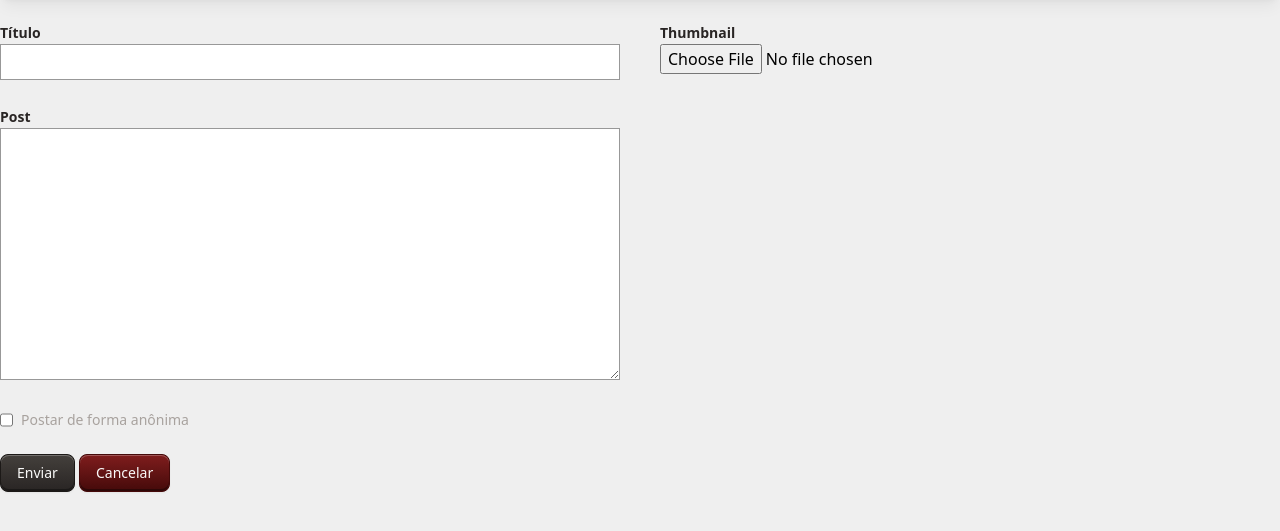
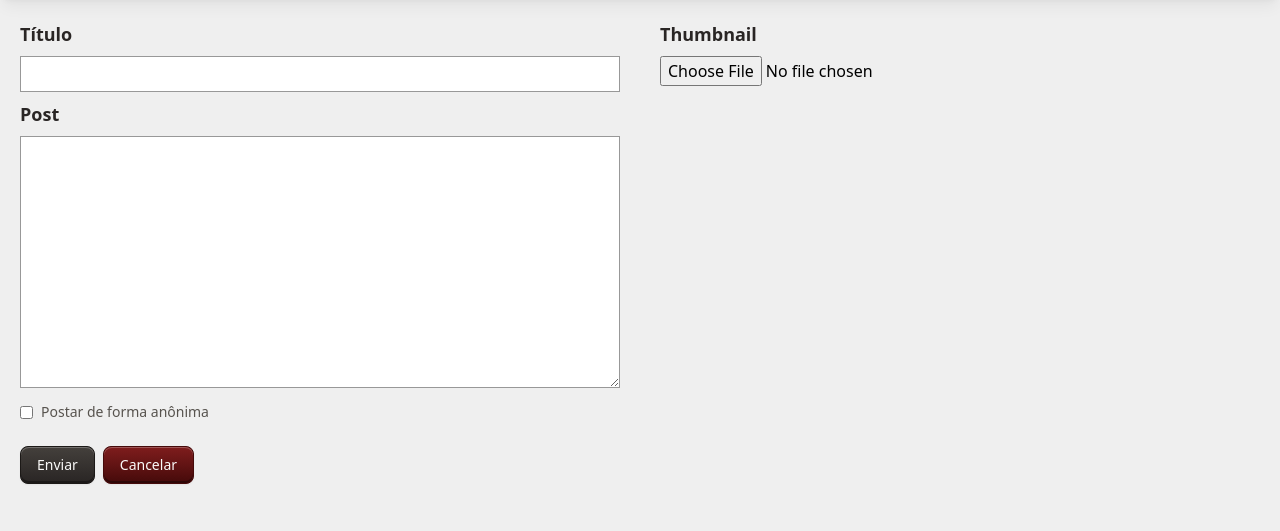
Before and after one commit to helgg/project_factorio, a Django app: template app/templates/edit_blog.html in a window 1280 px wide. Shown: the part 54-585 px from the top of the page. Run offline with Django 4.2, Linux system fonts and the light colour scheme; the template is opened without the code that fills it: values that come from a table or form of the project are taken from there, others are empty; some libraries are stand-ins or nearby versions.

Commit message:
Ajustes da model, e telas de edicao de postagem

```diff
--- a/app/templates/edit_blog.html
+++ b/app/templates/edit_blog.html
@@ -3,62 +3,62 @@
 
 
 <div class="max-w-screen-xl mx-auto">
-
-
     <form action="" method="post" enctype="multipart/form-data" class="my-5">
-
         {% csrf_token %}
-        <div class="grid grid-cols-2 gap-10">
+        <div class="px-5">
+            <div class=" grid grid-cols-1 md:grid-cols-2 gap-10">
                 <div>
                     <!-- Campo Título -->
-                <label class="font-sans antialiased text-sm text-stone-800 dark:text-black font-semibold">Título</label>
-                <div class="relative w-full custom-form">
+                    <label
+                        class="block font-sans text-lg text-stone-800 dark:text-black font-semibold mb-2">Título</label>
+                    <div class="relative w-full custom-form mb-2">
                         {{ forms.title }}
                     </div>
 
-                <br>
-
                     <!-- Campo Post -->
-                <label class="font-sans antialiased text-sm text-stone-800 dark:text-black font-semibold">Post</label>
-                <div class="relative w-full custom-form">
+                    <label
+                        class="block font-sans text-lg text-stone-800 dark:text-black font-semibold mb-2">Post</label>
+                    <div class="relative w-full custom-form mb-2">
                         {{ forms.content }}
                     </div>
 
-                <br>
+                    <!-- Escolha de postagem anônima -->
+                    <div class="flex items-center mb-2">
+                        <input type="checkbox" id="anonymous" name="anonymous" class="mr-2" {% if blog.is_anonymous %}
+                            checked {% endif %}>
+                        <label class="font-sans text-sm text-stone-600 dark:text-black font-medium">Postar de forma
+                            anônima</label>
+                    </div>
+
                 </div>
 
                 <div>
                     <!-- Campo Thumbnail -->
                     <label
-                    class="font-sans antialiased text-sm text-stone-800 dark:text-black font-semibold">Thumbnail</label>
-                <div class="relative w-fulls">
+                        class="block font-sans text-lg text-stone-800 dark:text-black font-semibold mb-2">Thumbnail</label>
+                    <div class="relative w-full mb-6">
                         {{ forms.thumbnail }}
                         {% if blog.thumbnail %}
-                    <img src="{{ blog.thumbnail.url }}" class="w-64 h-full object-cover my-5" alt="thumbnail">
+                        <img src="{{ blog.thumbnail.url }}"
+                            class="w-full h-64 object-cover my-5 rounded-lg shadow-sm object-top" alt="thumbnail">
                         {% endif %}
                     </div>
                 </div>
             </div>
-
-        <!-- Escolha de postagem anônima -->
-        <div class="flex">
-            <input type="checkbox" id="anonymous" name="anonymous" class="mr-2" style="width: unset">
-            <label class="font-sans antialiased text-sm text-stone-400 dark:text-black font-medium">Postar de forma
-                anônima</label>
+        </div>
+        <!-- Botão de envio e cancelar -->
+        <div class="flex space-x-2 mt-4 px-5">
+            <button type="submit"
+                class="inline-flex items-center justify-center border align-middle select-none font-sans font-medium text-center duration-300 ease-in disabled:opacity-50 disabled:shadow-none disabled:cursor-not-allowed focus:shadow-none text-sm py-2 px-4 shadow-sm hover:shadow-md bg-stone-800 hover:bg-stone-700 relative bg-gradient-to-b from-stone-700 to-stone-800 border-stone-900 text-stone-50 rounded-lg hover:bg-gradient-to-b hover:from-stone-800 hover:to-stone-800 hover:border-stone-900 after:absolute after:inset-0 after:rounded-[inherit] after:box-shadow after:shadow-[inset_0_1px_0px_rgba(255,255,255,0.25),inset_0_-2px_0px_rgba(0,0,0,0.35)] after:pointer-events-none transition antialiased">
+                Enviar
+            </button>
+            <a href="{% url 'app:profile' %}"
+                class="inline-flex items-center justify-center border align-middle select-none font-sans font-medium text-center duration-300 ease-in disabled:opacity-50 disabled:shadow-none disabled:cursor-not-allowed focus:shadow-none text-sm py-2 px-4 shadow-sm hover:shadow-md bg-red-950 hover:bg-red-800 relative bg-gradient-to-b from-red-900 to-red-950 border-red-950 text-stone-50 rounded-lg hover:bg-gradient-to-b hover:from-red-850 hover:to-red-900 hover:border-red-900 after:absolute after:inset-0 after:rounded-[inherit] after:box-shadow after:shadow-[inset_0_1px_0px_rgba(255,255,255,0.25),inset_0_-2px_0px_rgba(0,0,0,0.35)] after:pointer-events-none transition antialiased">
+                Cancelar
+            </a>
         </div>
 
-        <br>
-
-        <!-- Botão de envio e cancelar-->
-        <button type="submit"
-            class="inline-flex items-center justify-center border align-middle select-none font-sans font-medium text-center duration-300 ease-in disabled:opacity-50 disabled:shadow-none disabled:cursor-not-allowed focus:shadow-none text-sm py-2 px-4 shadow-sm hover:shadow-md bg-stone-800 hover:bg-stone-700 relative bg-gradient-to-b from-stone-700 to-stone-800 border-stone-900 text-stone-50 rounded-lg hover:bg-gradient-to-b hover:from-stone-800 hover:to-stone-800 hover:border-stone-900 after:absolute after:inset-0 after:rounded-[inherit] after:box-shadow after:shadow-[inset_0_1px_0px_rgba(255,255,255,0.25),inset_0_-2px_0px_rgba(0,0,0,0.35)] after:pointer-events-none transition antialiased">Enviar
-        </button>
-        <a href="{% url 'app:profile' %}"
-            class="inline-flex items-center justify-center border align-middle select-none font-sans font-medium text-center duration-300 ease-in disabled:opacity-50 disabled:shadow-none disabled:cursor-not-allowed focus:shadow-none text-sm py-2 px-4 shadow-sm hover:shadow-md bg-red-950 hover:bg-red-800 relative bg-gradient-to-b from-red-900 to-red-950 border-red-950 text-stone-50 rounded-lg hover:bg-gradient-to-b hover:from-red-850 hover:to-red-900 hover:border-red-900 after:absolute after:inset-0 after:rounded-[inherit] after:box-shadow after:shadow-[inset_0_1px_0px_rgba(255,255,255,0.25),inset_0_-2px_0px_rgba(0,0,0,0.35)] after:pointer-events-none transition antialiased">Cancelar
-        </a>
     </form>
-
-
 </div>
 
 
--- a/core/settings.py
+++ b/core/settings.py
@@ -108,9 +108,9 @@ AUTH_PASSWORD_VALIDATORS = [
 # Internationalization
 # https://docs.djangoproject.com/en/4.2/topics/i18n/
 
-LANGUAGE_CODE = 'en-us'
+LANGUAGE_CODE = 'pt-br'
 
-TIME_ZONE = 'UTC'
+TIME_ZONE = 'America/Sao_Paulo'
 
 USE_I18N = True
 
```
Also changed, not shown: app/templates/post_article.html (+26 -33 lines), app/templates/profile.html (+13 -11 lines), app/views.py (+7 -0 lines). Lines whose indentation alone changed are shown as unchanged.
